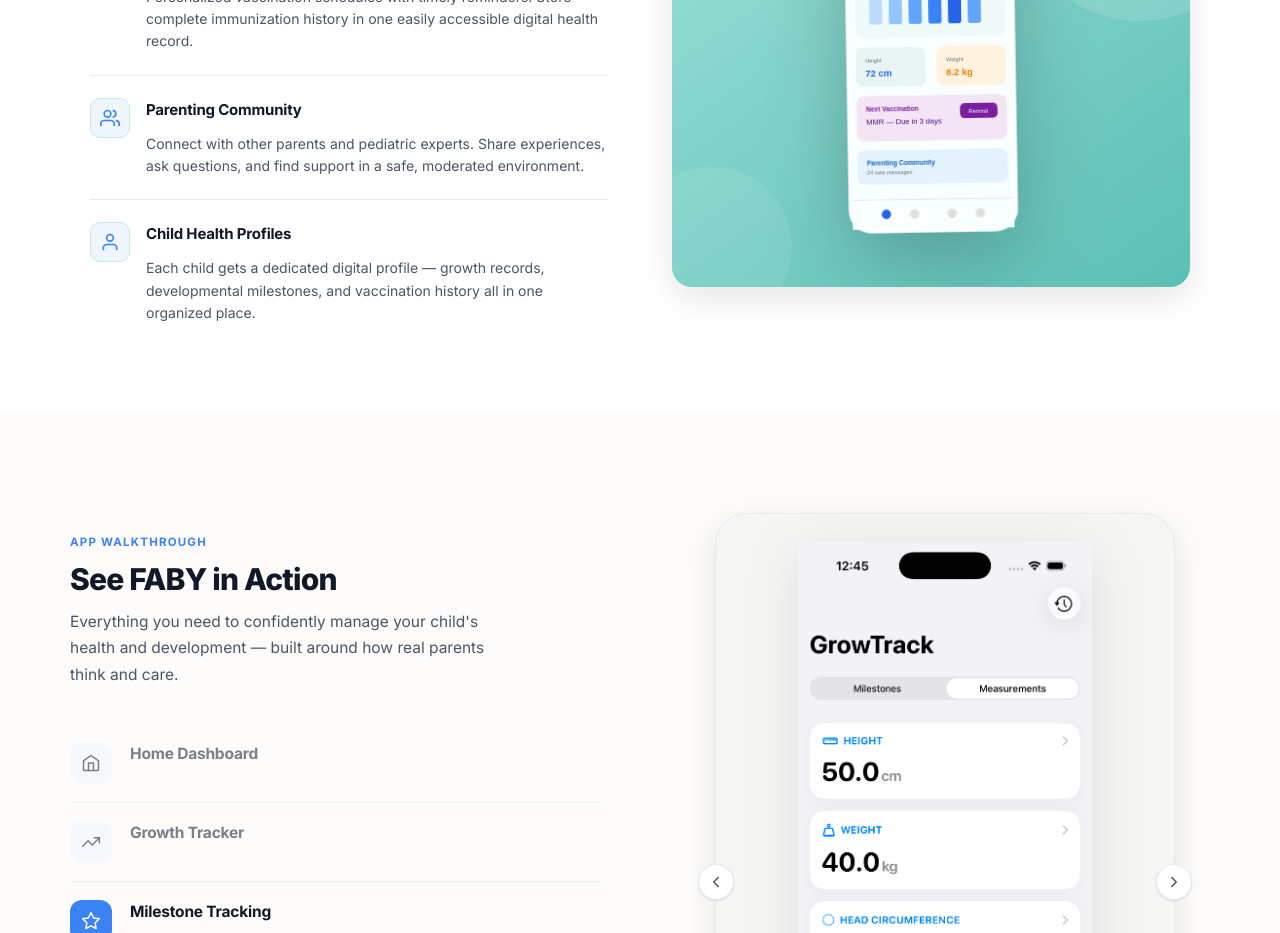
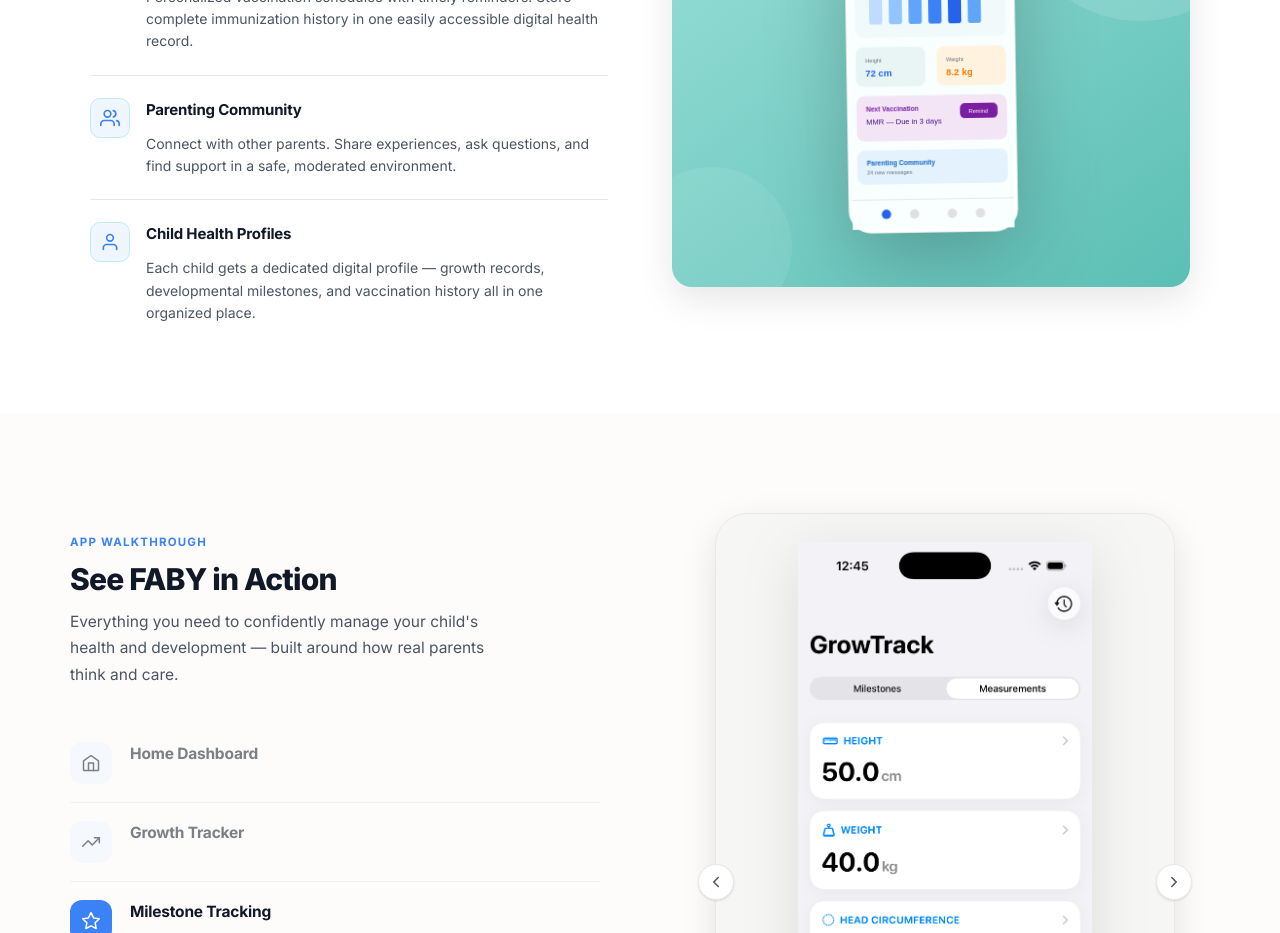
Before and after one commit to Adarsh0864/Faby-webapp, a React (Vite) app: page / in a window 1280 px wide. Shown: the part 1900-2833 px from the top of the page. Built offline with nearby package versions, Linux system fonts and the light colour scheme.

Commit message:
Remove pediatric experts text from descriptions

```diff
--- a/src/App.jsx
+++ b/src/App.jsx
@@ -531,7 +531,7 @@
     {
       Icon: IconUsers,
       title: 'Parenting Community',
-      desc: 'Connect with other parents and pediatric experts. Share experiences, ask questions, and find support in a safe, moderated environment.',
+      desc: 'Connect with other parents. Share experiences, ask questions, and find support in a safe, moderated environment.',
     },
     {
       Icon: IconUser,
@@ -687,7 +687,7 @@
     { src: '/mile.png',      label: 'Milestone Tracking',    Icon: IconMilestone, desc: 'Log and celebrate every developmental milestone — physical, cognitive, and emotional — in one place.' },
     { src: '/Vacci.png',     label: 'Vaccination Schedule',  Icon: IconVaccine,   desc: 'Never miss a dose. Automated schedules and reminders for all essential childhood immunizations.' },
     { src: '/export.png',    label: 'Export & Share',        Icon: IconExport,    desc: 'Share your child\'s health summary with doctors or family in a clean, exportable format.' },
-    { src: '/Talk.png',      label: 'Parenting Community',   Icon: IconCommunity, desc: 'Connect with verified parents and pediatric experts. Ask questions, share experiences, find support.' },
+    { src: '/Talk.png',      label: 'Parenting Community',   Icon: IconCommunity, desc: 'Connect with verified parents. Ask questions, share experiences, find support.' },
   ];
 
   const startTimer = () => {
```
